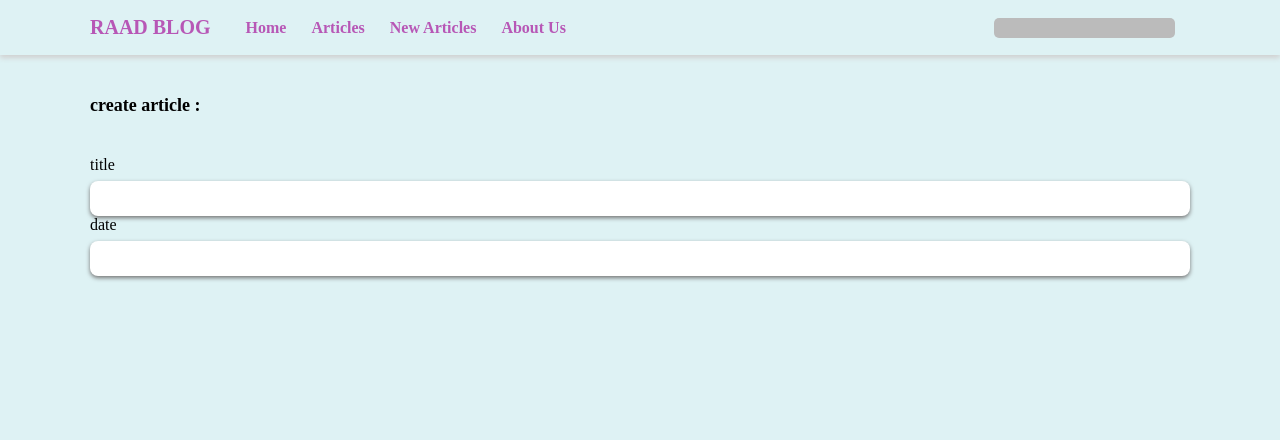
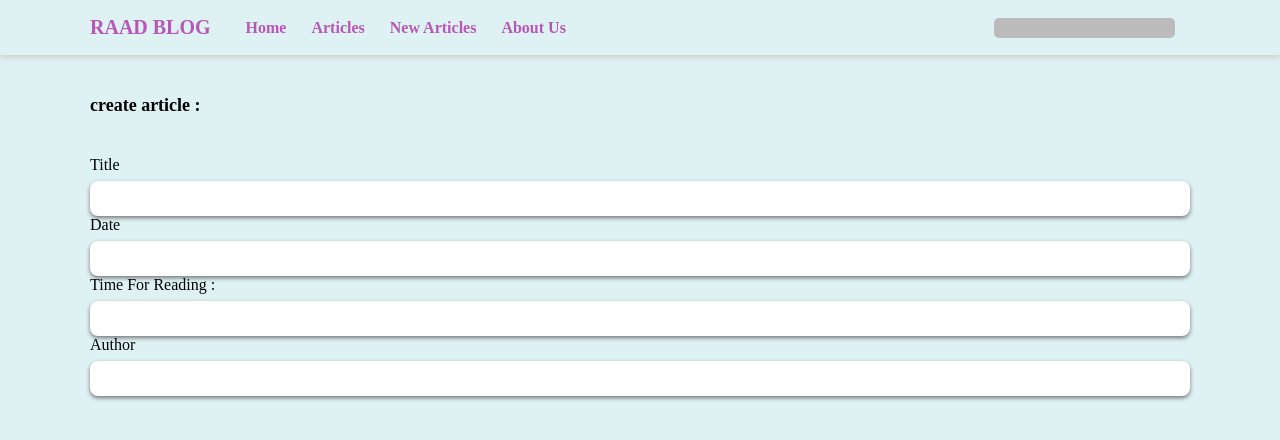
Before and after one commit to kooroosh1363/REACT-BLOG-mini-project, a React (Create React App) app: page /NewArticles in a window 1280 px wide. Shown: the top 440 px of the page. Built offline with nearby package versions, Linux system fonts and the light colour scheme; a web font is replaced by a local one.

Commit message:
create new input

```diff
--- a/src/pages/NewArticles/NewArticles.jsx
+++ b/src/pages/NewArticles/NewArticles.jsx
@@ -2,39 +2,19 @@ import { useState } from "react";
 import Navbar from "../../components/navbar/Navbar";
 import styled from "./newArticles.module.css";
 function NewArticles() {
-    // const [counter, setCounter] = useState(0);
 
-    // const increaseToCounter = () =>{
-    //     setCounter(counter + 1)
-    // }
-
-    // const decreaseToCounter = () =>{
-    //     setCounter(counter - 1)
-    // }
     const [articles, setArticles] = useState({
         title: "",
-        date: ""
+        date: "",
+        readingTime:"",
+        author:"",
     });
 
     const onHandleArticle = (e) => {
-        // setArticlesTitle(e.target.name, e.target.value)
-        // console.log(e.target.name, e.target.value)
-
-        switch (e.target.name) {
-            case "title":
-                setArticles((prevState) => ({
-                    ...prevState,
-                    title: e.target.value,
-                }));
-                break;
-
-            case "date":
-                setArticles((prevState) => ({
-                    ...prevState,
-                    date: e.target.value,
-                }));
-                break;
-        }
+        setArticles((pervState) =>({
+            ...pervState,
+            [e.target.name]:e.target.value,
+        }));
     };
     console.log(articles);
 
@@ -45,18 +25,24 @@ function NewArticles() {
             <div className={styled.createArticlePage}>
                 <div className="container">
                     <h1>create article :</h1>
-
-                    {/* <button onClick={increaseToCounter}>increase</button>
-                    <span>{counter}</span>
-                    <button onClick={decreaseToCounter}>decrease</button> */}
                     <div className={styled.inputWrapper}>
-                        <label>title</label>
+                        <label>Title</label>
                         <input name="title" onChange={onHandleArticle} type="text" />
                     </div>
 
                     <div className={styled.inputWrapper}>
-                        <label>date</label>
+                        <label>Date</label>
                         <input name="date" onChange={onHandleArticle} type="text" />
+                    </div>
+
+                    <div className={styled.inputWrapper}>
+                        <label>Time For Reading :</label>
+                        <input name="readingTime" onChange={onHandleArticle} type="text" />
+                    </div>
+
+                    <div className={styled.inputWrapper}>
+                        <label>Author</label>
+                        <input name="author" onChange={onHandleArticle} type="text" />
                     </div>
 
                 </div>
```
